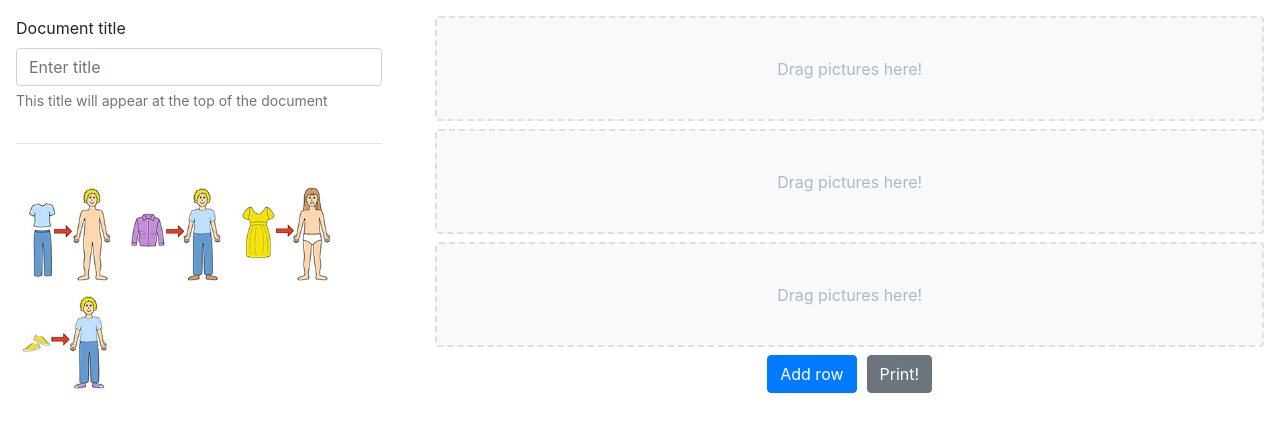
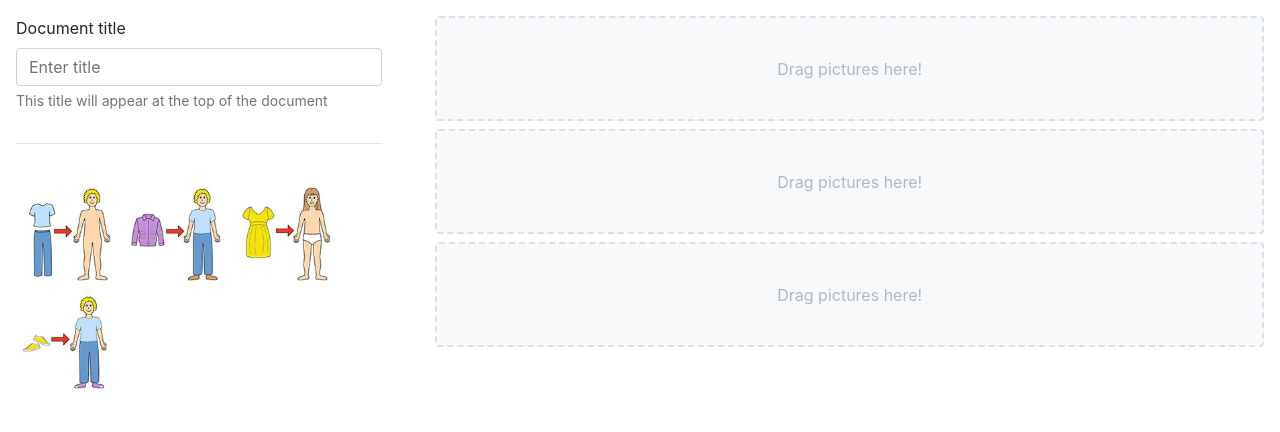
Before and after one commit to sanderha/picto-selector, a React (Create React App) app: page / in a window 1280 px wide. Shown: the top 432 px of the page. Built offline with nearby package versions, Linux system fonts and the light colour scheme.

Commit message:
print btn

```diff
--- a/src/views/PictoDoc.js
+++ b/src/views/PictoDoc.js
@@ -45,10 +45,7 @@ export default function PictoDoc({ rows, cards, setRowsMethod, setCardsMethod, u
             <div className="text-center">
                 <Row className="justify-content-md-center">
                     <Col className="col-md-auto">
-                        <AddRowBtn addRowMethod={handleAddRow} />
-                    </Col>
-                    <Col className="col-md-auto">
-                        <PrintBtn />
+                        {cards.length ? <PrintBtn /> : null}
                     </Col>
                 </Row>
             </div>
```
